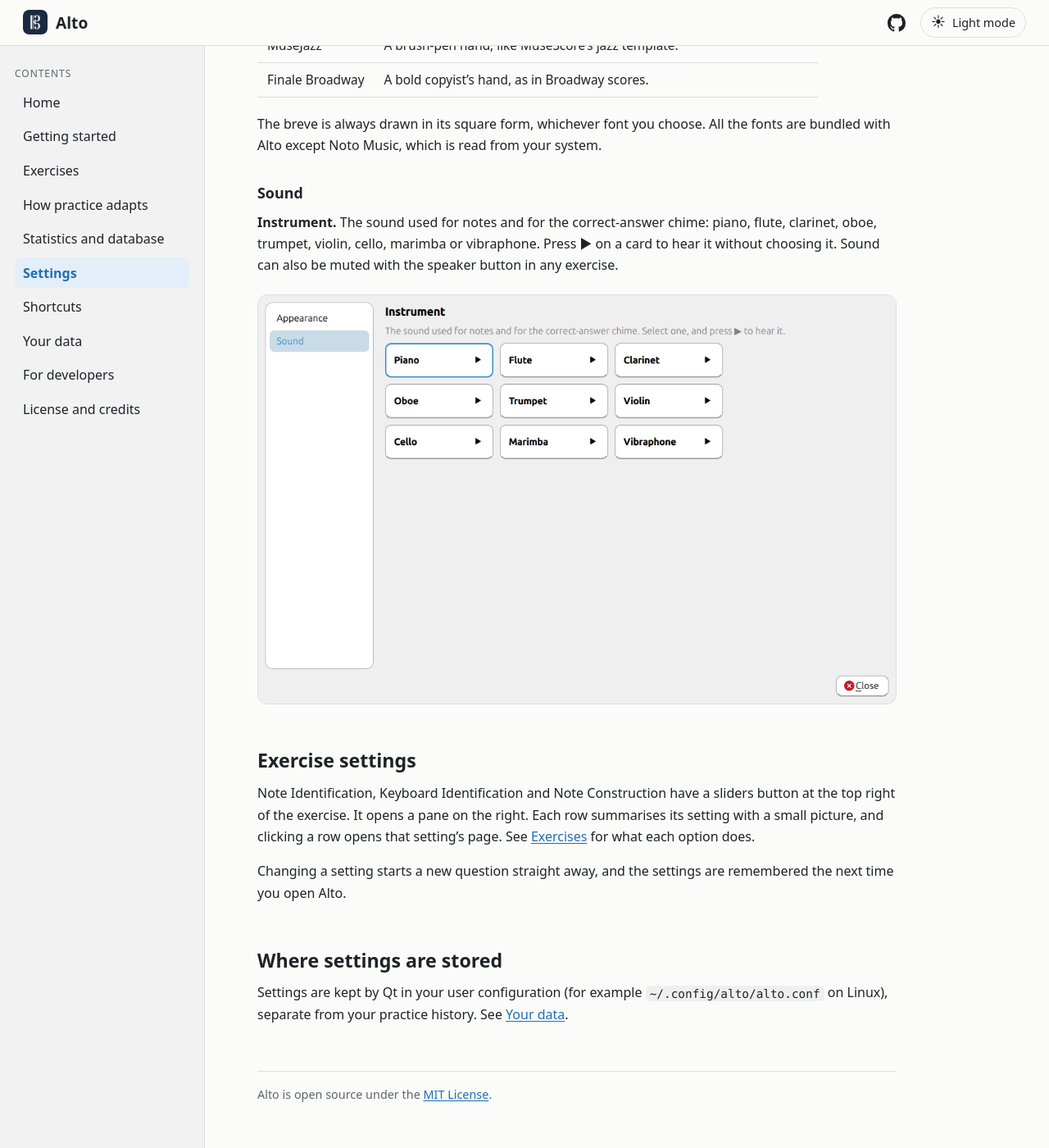
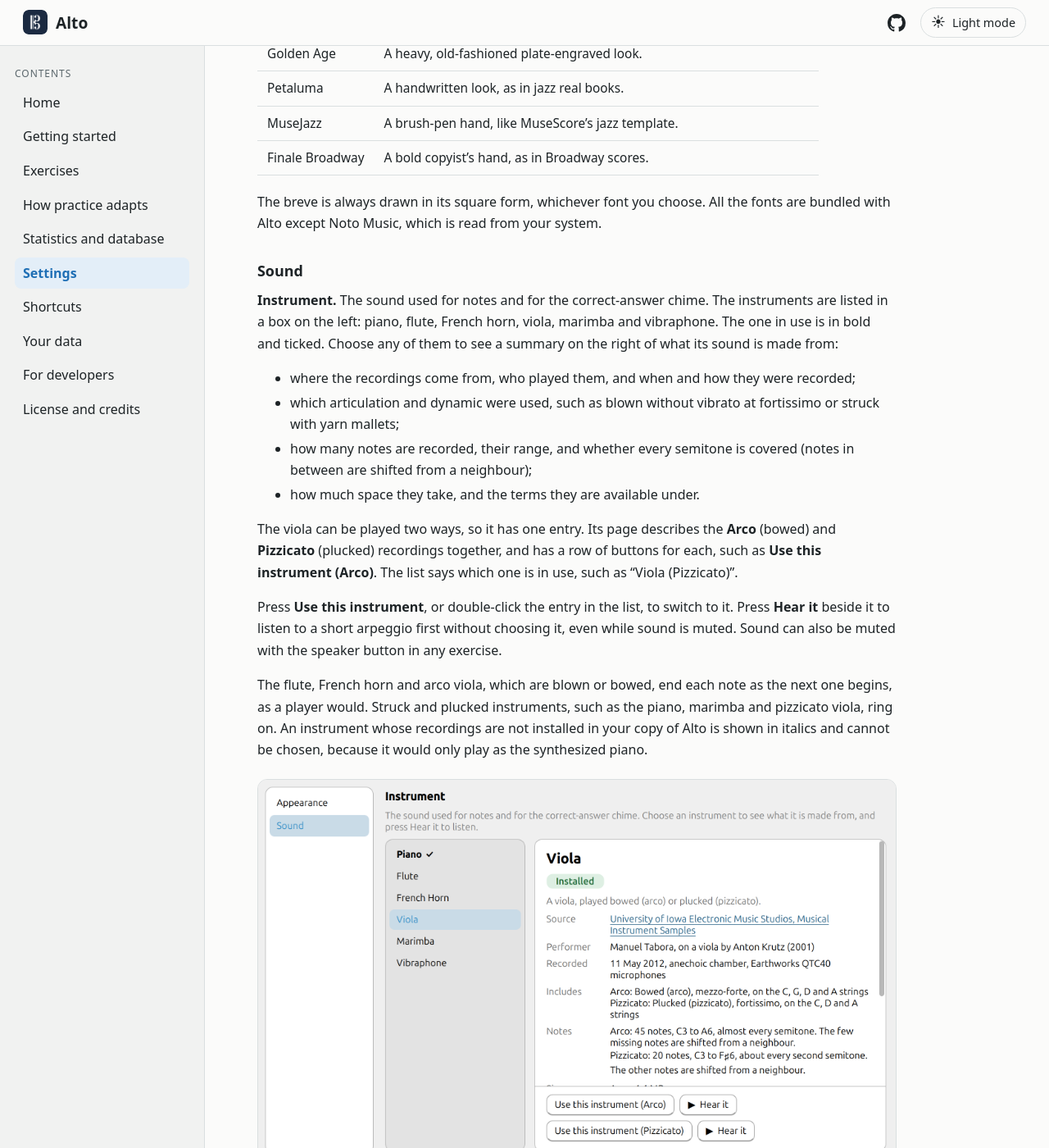
Before and after one commit to genedan/alto, a Jekyll site: the page built from docs/settings.md, in a window 1280 px wide and 1400 px high, scrolled down 1495 px. Shown: the whole window at 82% size. Built offline with Jekyll 4.4.1, drawn with Linux system fonts in a browser that asks for light colours; our own code applies the rules of GitHub Pages for plain Markdown files; some of the changed text lies outside the part shown.

Commit message:
Document the new settings pages and the shipped instruments
Describe the instrument list and summary, the viola's arco and pizzicato
choice, sustained and ringing notes, the Appearance sections and the new
Ctrl+Alt+S shortcut. Credit the flute, French horn and viola recordings, add
a guide to adding an instrument, and refresh the settings screenshots.

```diff
--- a/docs/settings.md
+++ b/docs/settings.md
@@ -7,15 +7,18 @@ There are two kinds of settings. **App settings** apply everywhere. **Exercise s
 
 ## App settings
 
-Open them from the menu (☰) with **Settings…** or <kbd>Ctrl</kbd>+<kbd>,</kbd>. Categories are listed on the left, and
+Open them from the menu (☰) with **Settings…** or <kbd>Ctrl</kbd>+<kbd>Alt</kbd>+<kbd>S</kbd>. Categories are listed on the left, and
 the selected one's settings appear on the right.
 
 {% include shot.html src="settings.png" alt="The settings dialog showing theme and notation style options" %}
 
 ### Appearance
 
+The Appearance page has two sections, **Theme** and **Notation style**, which you switch between with the pill-shaped control at the top.
+
 **Theme.** Choose System to follow your operating system's light or dark setting, or Light or Dark to always use one.
-It applies immediately.
+Each choice is a card with a small picture of the window in that theme (System shows both halves). It applies
+immediately.
 
 **Notation style.** The music font used to draw clefs, notes and accidentals. Each choice shows a preview. Your choice
 applies to every staff in the app, including the small pictures in the settings panels. The default is Finale Maestro.
@@ -38,11 +41,29 @@ The breve is always drawn in its square form, whichever font you choose. All the
 
 ### Sound
 
-**Instrument.** The sound used for notes and for the correct-answer chime: piano, flute, clarinet, oboe, trumpet,
-violin, cello, marimba or vibraphone. Press ▶ on a card to hear it without choosing it. Sound can also be muted with
-the speaker button in any exercise.
+**Instrument.** The sound used for notes and for the correct-answer chime. The instruments are listed in a box on the
+left: piano, flute, French horn, viola, marimba and vibraphone. The one in use is in bold and
+ticked. Choose any of them to see a summary on the right of what its sound is made from:
 
-{% include shot.html src="settings-sound.png" alt="The Sound page of the settings dialog with the instrument choices" %}
+- where the recordings come from, who played them, and when and how they were recorded;
+- which articulation and dynamic were used, such as blown without vibrato at fortissimo or struck with yarn mallets;
+- how many notes are recorded, their range, and whether every semitone is covered (notes in between are shifted from
+  a neighbour);
+- how much space they take, and the terms they are available under.
+
+The viola can be played two ways, so it has one entry. Its page describes the **Arco** (bowed) and **Pizzicato**
+(plucked) recordings together, and has a row of buttons for each, such as **Use this instrument (Arco)**. The list says
+which one is in use, such as "Viola (Pizzicato)".
+
+Press **Use this instrument**, or double-click the entry in the list, to switch to it. Press **Hear it** beside it to listen
+to a short arpeggio first without choosing it, even while sound is muted. Sound can also be muted with the speaker
+button in any exercise.
+
+The flute, French horn and arco viola, which are blown or bowed, end each note as the next one begins, as a player would. Struck and plucked instruments, such as the piano, marimba and pizzicato viola, ring on. An instrument
+whose recordings are not installed in your copy of Alto is shown in italics and cannot be chosen, because it would
+only play as the synthesized piano.
+
+{% include shot.html src="settings-sound.png" alt="The Sound page of the settings dialog with a list of instruments and a summary of the selected one" %}
 
 ## Exercise settings
 
```
Also changed, not shown: docs/credits.md (+1 -1 lines), docs/development.md (+13 -0 lines), docs/shortcuts.md (+1 -1 lines), docs/assets/img/settings-dark.png, docs/assets/img/settings-sound-dark.png, docs/assets/img/settings-sound.png, docs/assets/img/settings.png.
